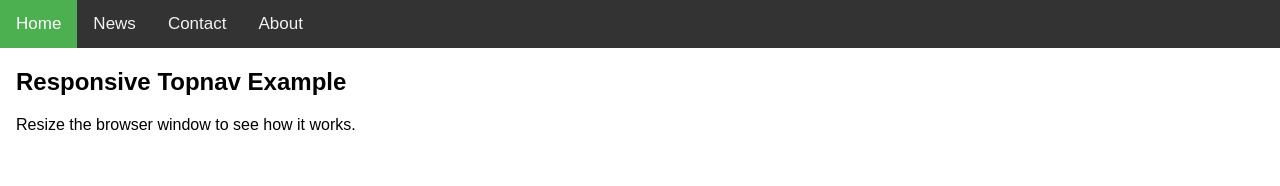
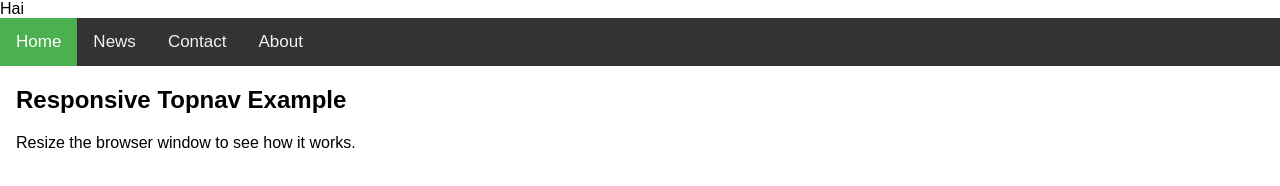
Before and after one commit to codingasik/cart-jquery_ajax_php, a plain HTML site: page index.html in a window 1280 px wide. Drawn offline with Linux system fonts and the light colour scheme.

Commit message:
Ubah index.html

```diff
--- a/index.html
+++ b/index.html
@@ -69,6 +69,8 @@
     </style>
   </head>
   <body>
+
+    Hai
     <div class="topnav" id="myTopnav">
       <div>
         <a href="#home" class="active">Home</a>
```
